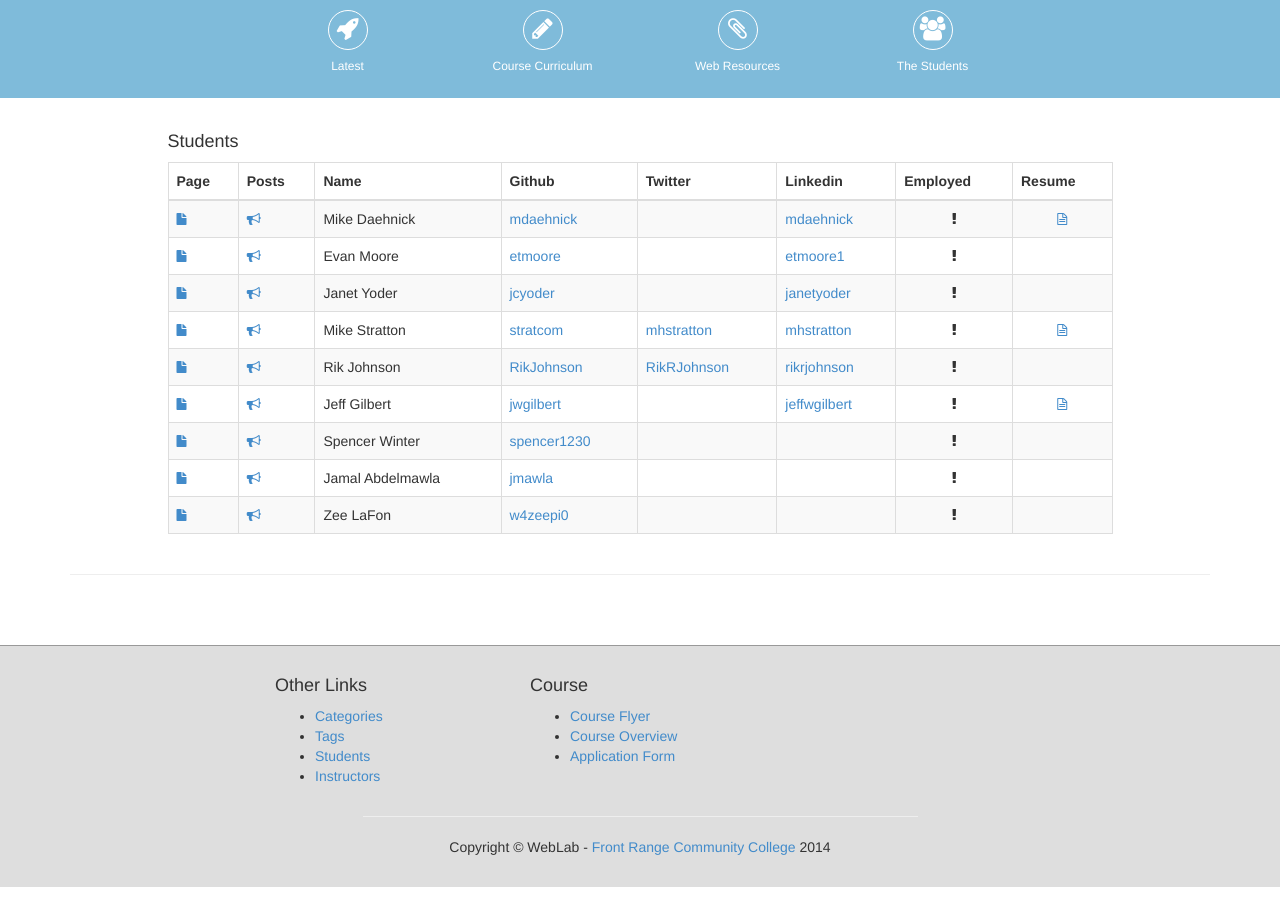
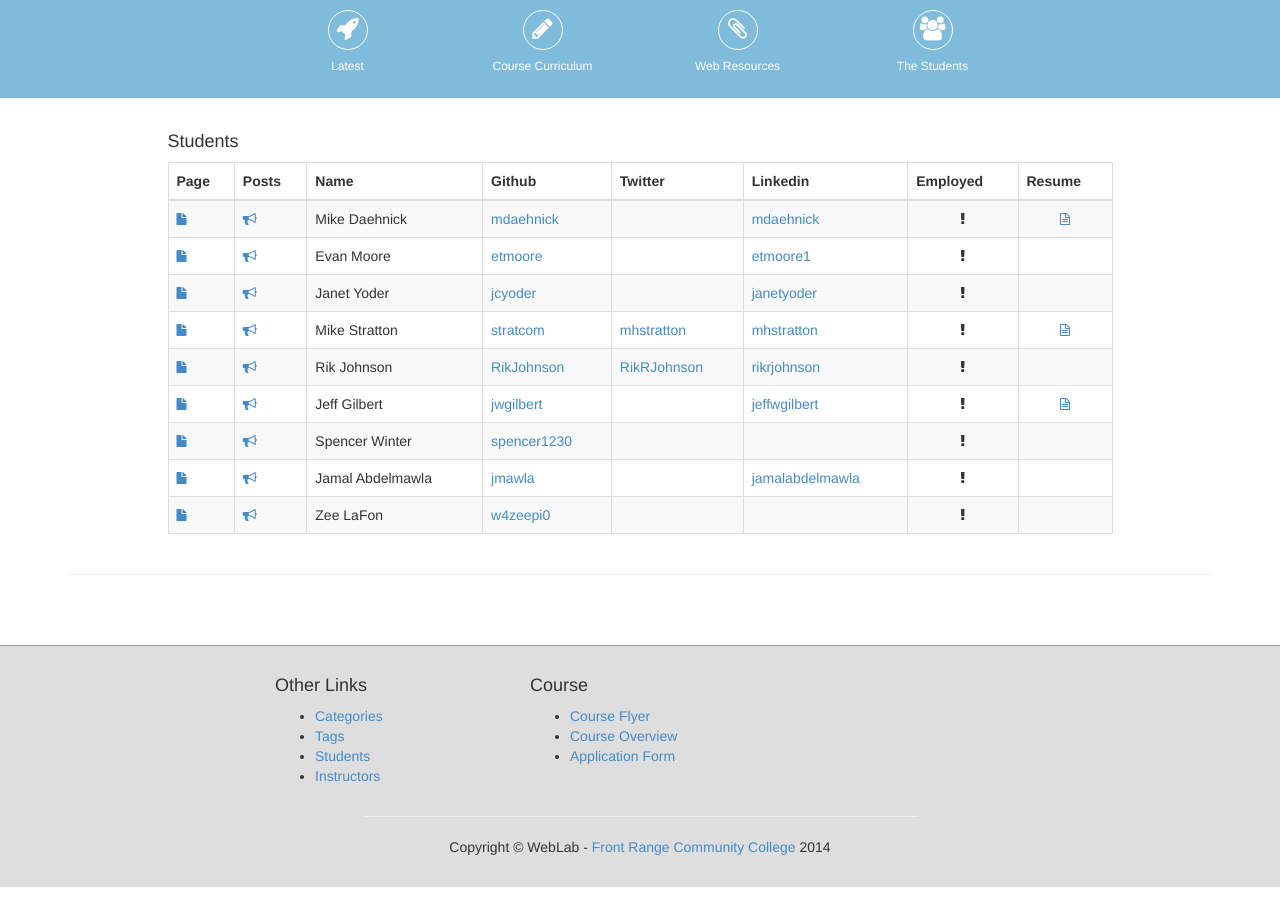
Before and after one commit to WebDevBootcamp/WebDevBootcamp.github.io, a Jekyll site: the page built from students/index.html, in a window 1280 px wide. Built offline with Jekyll 4.4.1, drawn with Linux system fonts in a browser that asks for light colours.

Commit message:
added my linkedin jamalabdelmawla

```diff
--- a/_data/users.yml
+++ b/_data/users.yml
@@ -96,6 +96,7 @@
   session: spring2014
   name: Jamal Abdelmawla
   github: jmawla
+  linkedin: jamalabdelmawla
   email: jmawla@yahoo.com
   city: Longmont
   state: CO
```
